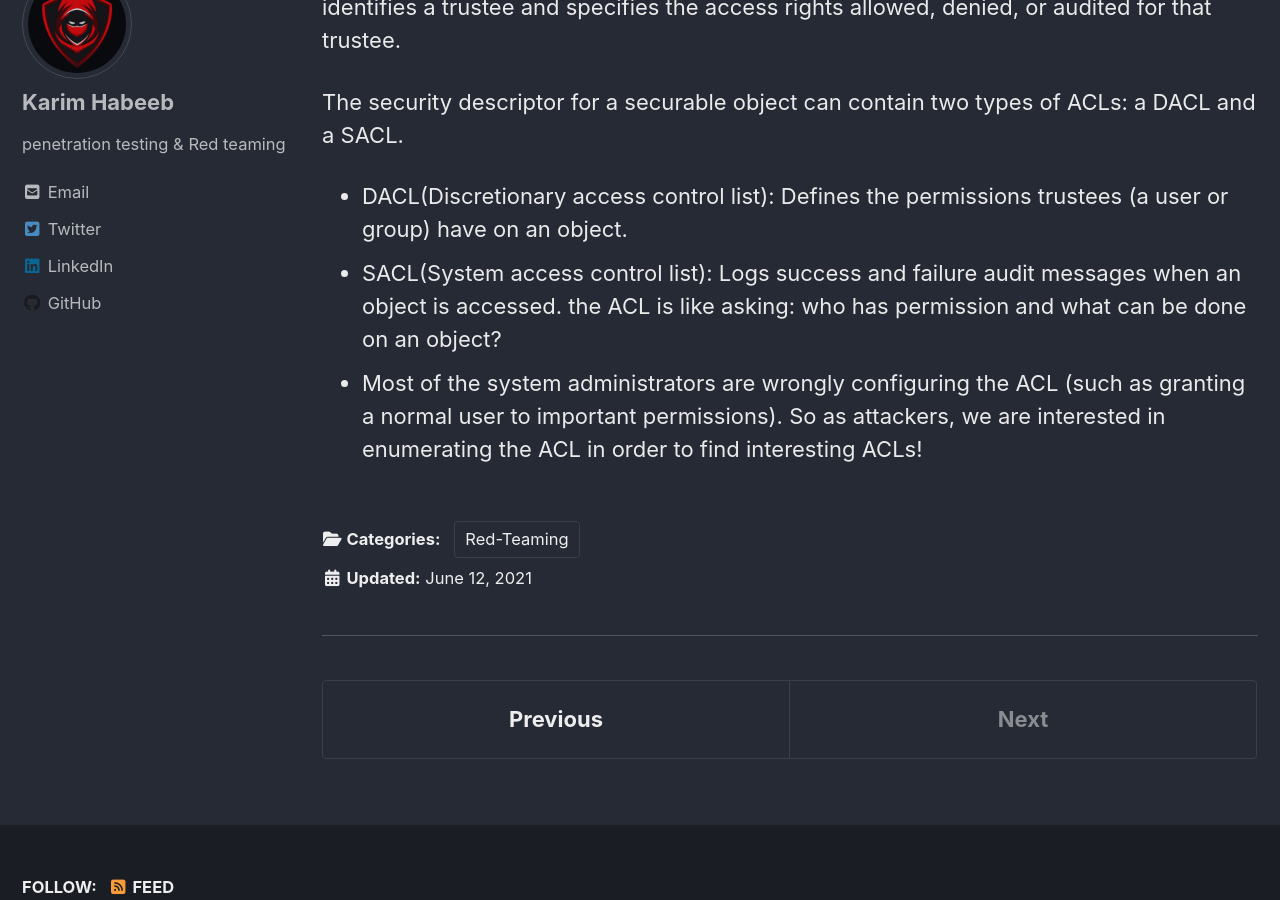
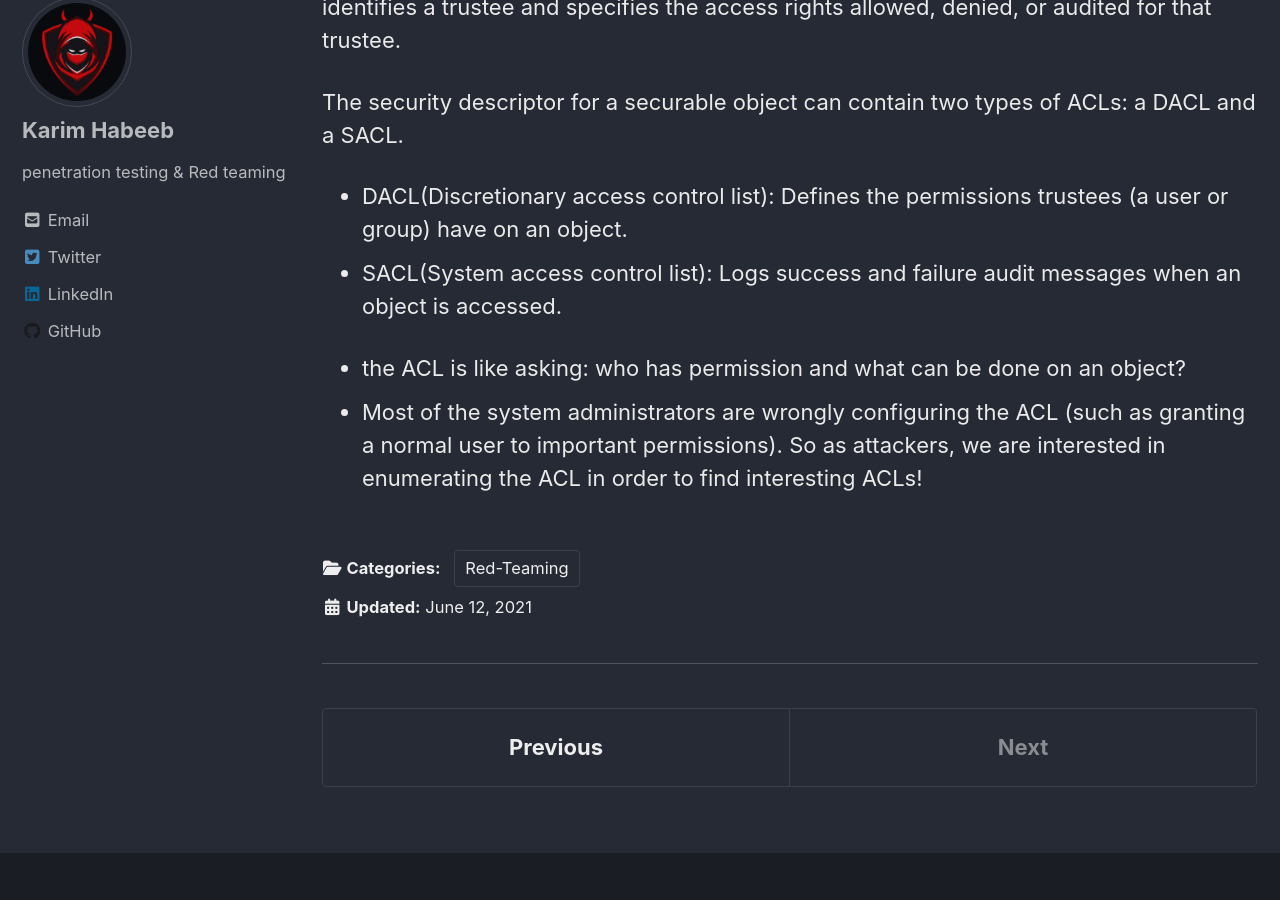
Before and after one commit to NoRed0x/NoRed0x.github.io, a Jekyll site: the page built from _posts/Red-Teaming/2021-06-12-active-directory-domain-enumeration-part-2.md, in a window 1280 px wide and 900 px high, scrolled down 7114 px. Built offline with Jekyll 4.4.1, drawn with Linux system fonts in a browser that asks for light colours; cached includes are drawn as plain includes; nearby versions of some CDN libraries.

```diff
--- a/_posts/Red-Teaming/2021-06-12-active-directory-domain-enumeration-part-2.md
+++ b/_posts/Red-Teaming/2021-06-12-active-directory-domain-enumeration-part-2.md
@@ -123,5 +123,6 @@ An Access Control List (ACL) is a list of access control entries (ACE). Each ACE
 The security descriptor for a securable object can contain two types of ACLs: a DACL and a SACL.
  * DACL(Discretionary access control list): Defines the permissions trustees (a user or group) have on an object.
  * SACL(System access control list): Logs success and failure audit messages when an object is accessed.
-the ACL is like asking: who has permission and what can be done on an object?
+
+* the ACL is like asking: who has permission and what can be done on an object?
 * Most of the system administrators are wrongly configuring the ACL (such as granting a normal user to important permissions). So as attackers, we are interested in enumerating   the ACL in order to find interesting ACLs!
```
